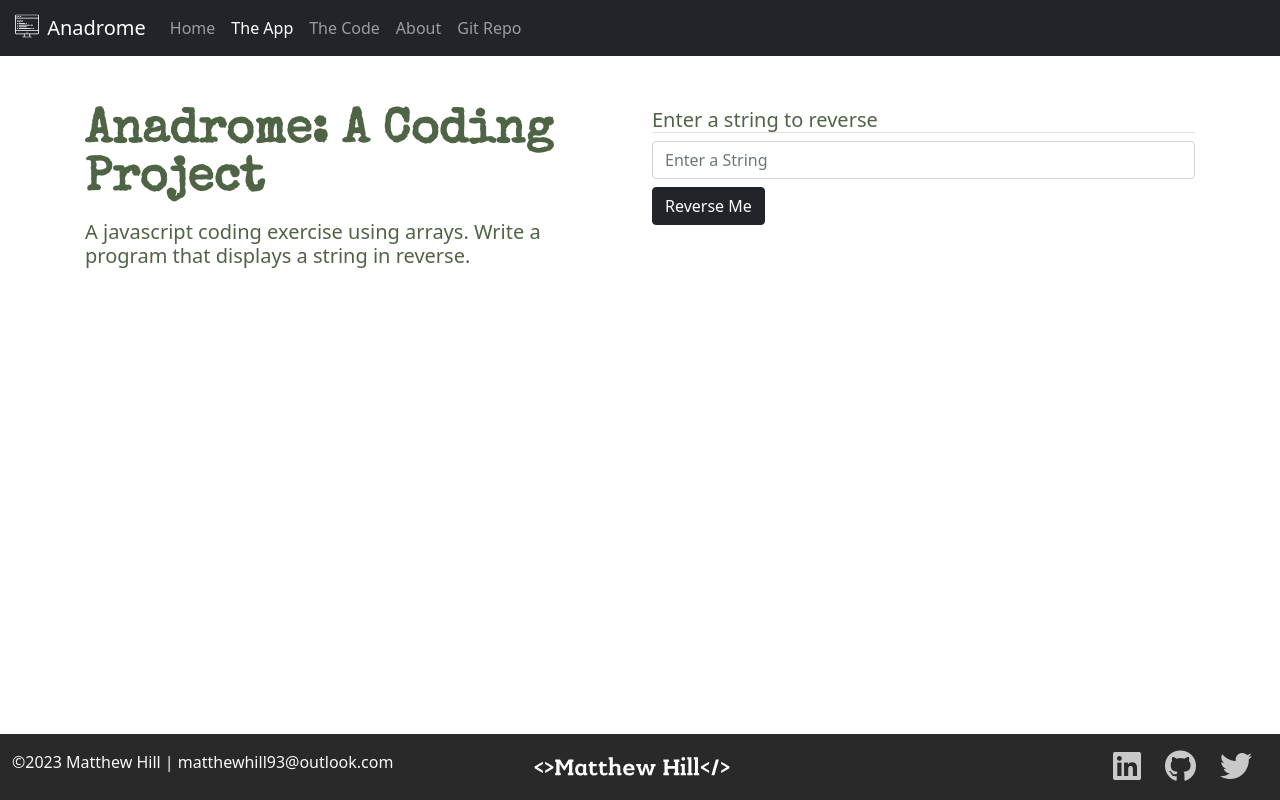
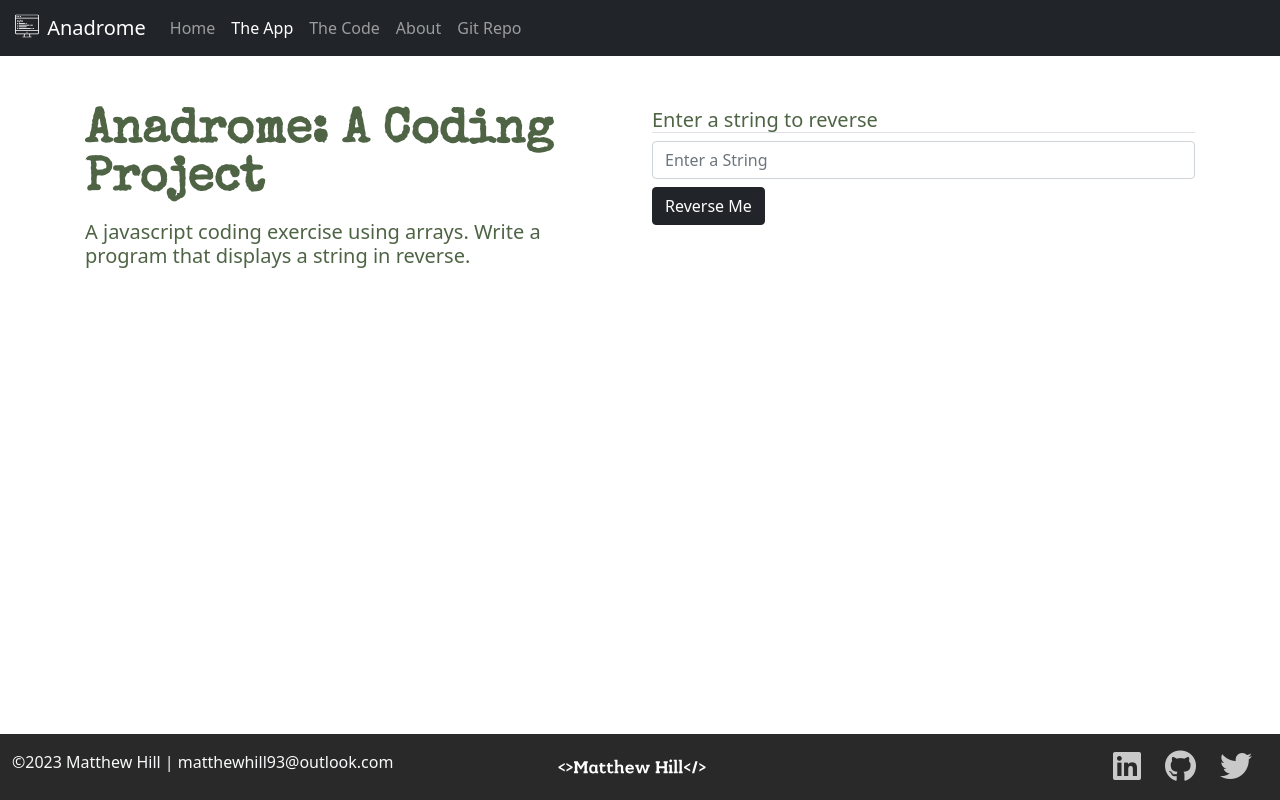
Before and after one commit to Ma77hewHill/Anadrome, a plain HTML site: page app.html in a window 1280 px wide. Drawn offline with nearby package versions, Linux system fonts and the light colour scheme.

Commit message:
Footer logo resized

```diff
--- a/app.html
+++ b/app.html
@@ -88,7 +88,7 @@
             <div><span class="text-mute">&copy;2023</span> Matthew Hill | matthewhill93@outlook.com</div>
         </div>
         <div class="col d-flex align-items-center justify-content-start justify-content-md-center">
-            <img src="/img/mhBgTrans.svg" alt="Matthew Hill Logo" height="24"> <!--Insert Logo once it has been created-->
+            <img src="/img/mhBgTrans.svg" alt="Matthew Hill Logo" height="18"> <!--Insert Logo once it has been created-->
         </div>
         <div class="col d-flex align-items-center justify-content-start justify-content-md-end">
             <div class="row">
```
Also changed, not shown: code.html (+1 -1 lines), index.html (+1 -1 lines).
